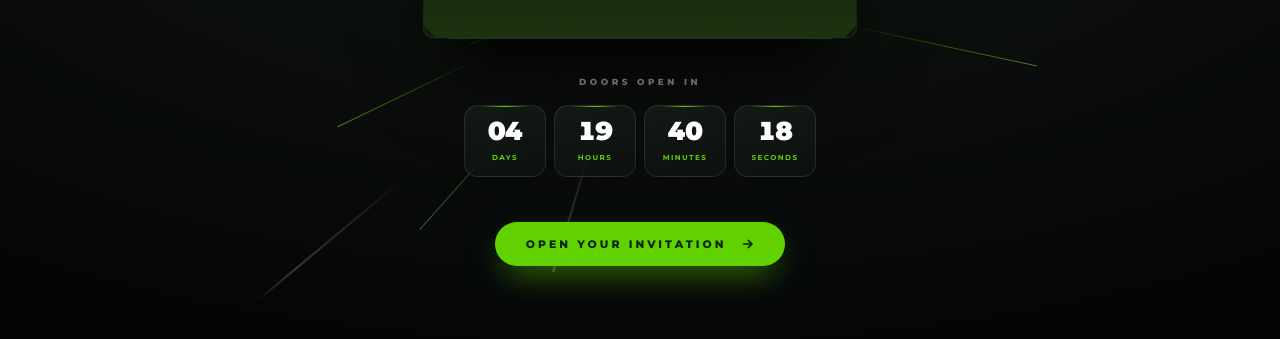
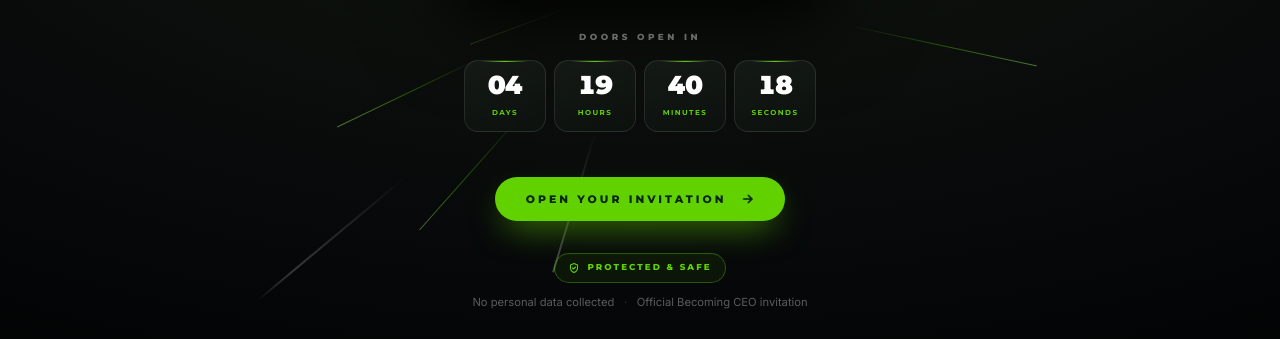
Before and after one commit to sirnewson/bceoinvait, a plain HTML site: page index.html in a window 1280 px wide. Shown: the part 419-758 px from the top of the page. Drawn offline with Linux system fonts and the light colour scheme; animation ran at ten frames a second.

Commit message:
Add a security reassurance strip to the envelope splash
A "Protected & Safe" shield badge under the open button, with the
supporting claims below it. The encrypted-connection line only
renders when the page is actually served over HTTPS, so the badge
never overstates what is true for the visitor.

Co-Authored-By: Claude Opus 5 <noreply@anthropic.com>

```diff
--- a/index.html
+++ b/index.html
@@ -205,6 +205,29 @@ a{color:inherit;text-decoration:none}
   animation:riseIn .9s var(--ease) 1.5s forwards;
   transition:transform .3s var(--ease),box-shadow .3s ease;
 }
+/* --- Trust strip on the splash --- */
+.trust{
+  margin-top:2rem;display:flex;flex-direction:column;align-items:center;gap:.7rem;
+  opacity:0;transform:translateY(10px);
+  animation:riseIn 1s var(--ease) 1.15s forwards;
+}
+.t-badge{
+  display:inline-flex;align-items:center;gap:.45rem;
+  font-family:var(--display);font-size:.54rem;font-weight:800;letter-spacing:.24em;text-transform:uppercase;
+  color:var(--green);background:rgba(98,209,0,.07);
+  border:1px solid rgba(98,209,0,.34);border-radius:100px;padding:.45rem .85rem;
+}
+.t-badge svg{width:12px;height:12px}
+.t-items{
+  display:flex;flex-wrap:wrap;justify-content:center;gap:.25rem .6rem;
+  font-size:.7rem;line-height:1.5;color:rgba(255,255,255,.34);text-align:center;
+}
+.t-items span:not([hidden]) ~ span::before{
+  content:'·';margin-right:.6rem;color:rgba(255,255,255,.2)
+}
+@media(max-width:520px){.trust{margin-top:1.5rem}.t-items{font-size:.65rem}}
+@media(max-height:730px){.trust{margin-top:1.25rem}}
+
 /* --- Countdown on the envelope splash --- */
 .curtain-cd{
   margin-top:2.1rem;text-align:center;
@@ -238,7 +261,7 @@ a{color:inherit;text-decoration:none}
 .open-btn:active{transform:translateY(0)}
 .open-btn svg{width:14px;height:14px;animation:nudge 1.8s ease-in-out infinite}
 @keyframes nudge{0%,100%{transform:translateX(0)}50%{transform:translateX(4px)}}
-#curtain.opening .open-btn,#curtain.opening .curtain-kicker,#curtain.opening .curtain-cd{opacity:0;transform:translateY(-10px);transition:all .5s var(--ease)}
+#curtain.opening .open-btn,#curtain.opening .curtain-kicker,#curtain.opening .curtain-cd,#curtain.opening .trust{opacity:0;transform:translateY(-10px);transition:all .5s var(--ease)}
 
 /* white flash as the letter "becomes" the page */
 .flash{position:fixed;inset:0;z-index:101;background:#fff;opacity:0;pointer-events:none;transition:opacity .35s ease}
@@ -732,6 +755,18 @@ footer img{height:34px;width:auto}
     Open your invitation
     <svg viewBox="0 0 24 24" fill="none" stroke="currentColor" stroke-width="3" stroke-linecap="round" stroke-linejoin="round"><path d="M5 12h14M13 6l6 6-6 6"/></svg>
   </button>
+
+  <div class="trust">
+    <span class="t-badge">
+      <svg viewBox="0 0 24 24" fill="none" stroke="currentColor" stroke-width="2.2" stroke-linecap="round" stroke-linejoin="round" aria-hidden="true"><path d="M12 3l7 3v5.5c0 4.4-3 8.3-7 9.5-4-1.2-7-5.1-7-9.5V6z"/><path d="m9 12 2 2 4-4"/></svg>
+      Protected &amp; Safe
+    </span>
+    <span class="t-items">
+      <span id="tTls" hidden>Secure encrypted connection</span>
+      <span>No personal data collected</span>
+      <span>Official Becoming CEO invitation</span>
+    </span>
+  </div>
 </div>
 <div class="flash" id="flash"></div>
 
@@ -1251,6 +1286,12 @@ footer img{height:34px;width:auto}
   });
 
 
+  /* ---------- Splash trust strip ---------- */
+  if (location.protocol === "https:"){
+    var tls = document.getElementById("tTls");
+    if (tls) tls.hidden = false;
+  }
+
   /* ---------- Guest video lightbox ---------- */
   var vbox = document.getElementById("vbox");
   var vboxVideo = document.getElementById("vboxVideo");
```
